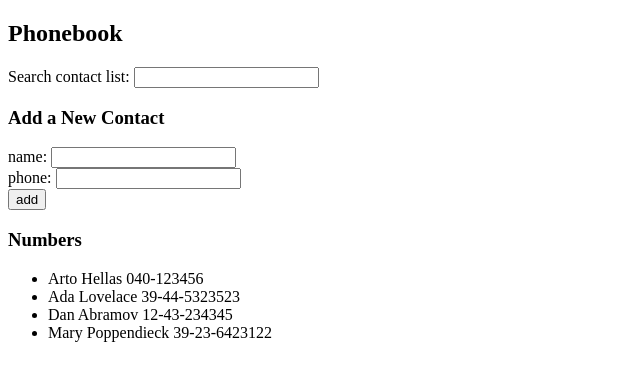
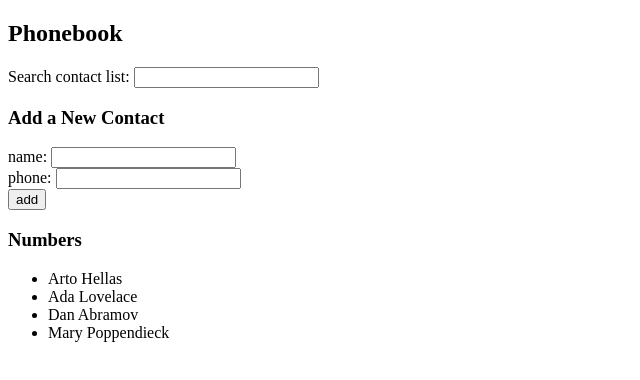
Before and after one commit to RoReeceDev/full-stack-open, a React (Vite) app in the folder part2/thePhonebook/: page / in a window 1280 px wide. Shown: the top 380 px of the page, without its empty margins (0-640 px from the left). Built offline with nearby package versions, Linux system fonts and the light colour scheme; data requests are answered from the project's data file.

Commit message:
Exercise 2.11 completed

```diff
--- /dev/null
+++ b/part2/thePhonebook/db.json
@@ -0,0 +1,24 @@
+{
+    "persons":[
+      {
+        "name": "Arto Hellas",
+        "number": "040-123456",
+        "id": 1
+      },
+      {
+        "name": "Ada Lovelace",
+        "number": "39-44-5323523",
+        "id": 2
+      },
+      {
+        "name": "Dan Abramov",
+        "number": "12-43-234345",
+        "id": 3
+      },
+      {
+        "name": "Mary Poppendieck",
+        "number": "39-23-6423122",
+        "id": 4
+      }
+    ]
+  }
--- a/part2/thePhonebook/package.json
+++ b/part2/thePhonebook/package.json
@@ -7,9 +7,11 @@
     "dev": "vite",
     "build": "vite build",
     "lint": "eslint . --ext js,jsx --report-unused-disable-directives --max-warnings 0",
-    "preview": "vite preview"
+    "preview": "vite preview",
+    "server": "json-server -p3001 --watch db.json"
   },
   "dependencies": {
+    "axios": "^1.6.7",
     "react": "^18.2.0",
     "react-dom": "^18.2.0"
   },
@@ -21,6 +23,7 @@
     "eslint-plugin-react": "^7.33.2",
     "eslint-plugin-react-hooks": "^4.6.0",
     "eslint-plugin-react-refresh": "^0.4.5",
+    "json-server": "^1.0.0-alpha.23",
     "vite": "^5.1.4"
   }
 }
--- a/part2/thePhonebook/src/App.jsx
+++ b/part2/thePhonebook/src/App.jsx
@@ -1,21 +1,28 @@
-import { useState } from 'react'
+import { useState, useEffect } from 'react'
+import axios from 'axios'
 import Filter from './components/Filter'
 import AddContact from './components/AddContact'
 import ContactsList from './components/ContactsList'
 
 function App() {
-  const [persons, setPersons] = useState([
-    { name: 'Arto Hellas', phone: '040-123456', id: 1 },
-    { name: 'Ada Lovelace', phone: '39-44-5323523', id: 2 },
-    { name: 'Dan Abramov', phone: '12-43-234345', id: 3 },
-    { name: 'Mary Poppendieck', phone: '39-23-6423122', id: 4 }
-  ])
+  const [persons, setPersons] = useState([])
 
   const [newName, setNewName] = useState('')
 
   const [newPhone, setNewPhone] = useState('')
 
   const [ searchContact, setSearchContact ] = useState('')
+
+
+  useEffect(() => {
+    console.log('effect')
+    axios
+    .get('http://localhost:3001/persons')
+    .then(res => {
+      console.log('promise fulfilled')
+      setPersons(res.data)
+    })
+  }, [])
 
 
   //Handle name input
```
Also changed, not shown: 1 other file (tests, documents, lock files or other folders).
